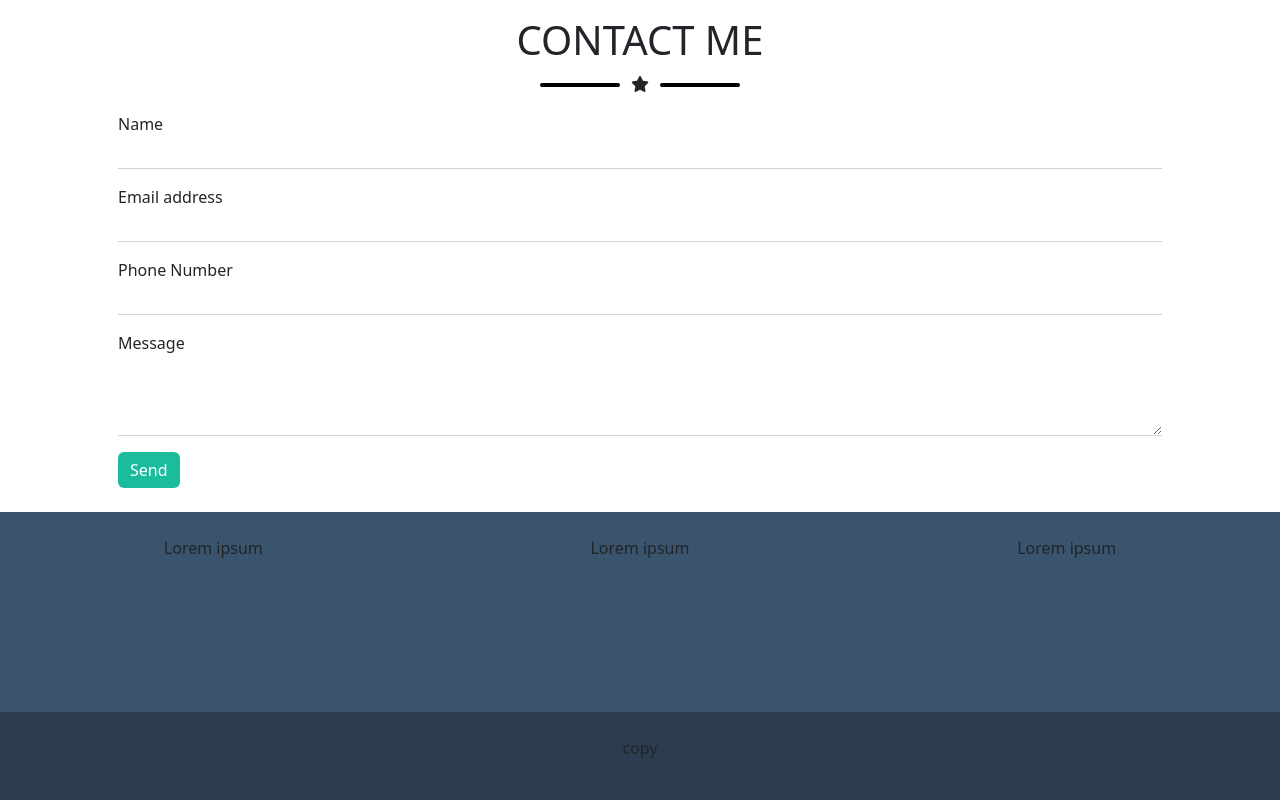
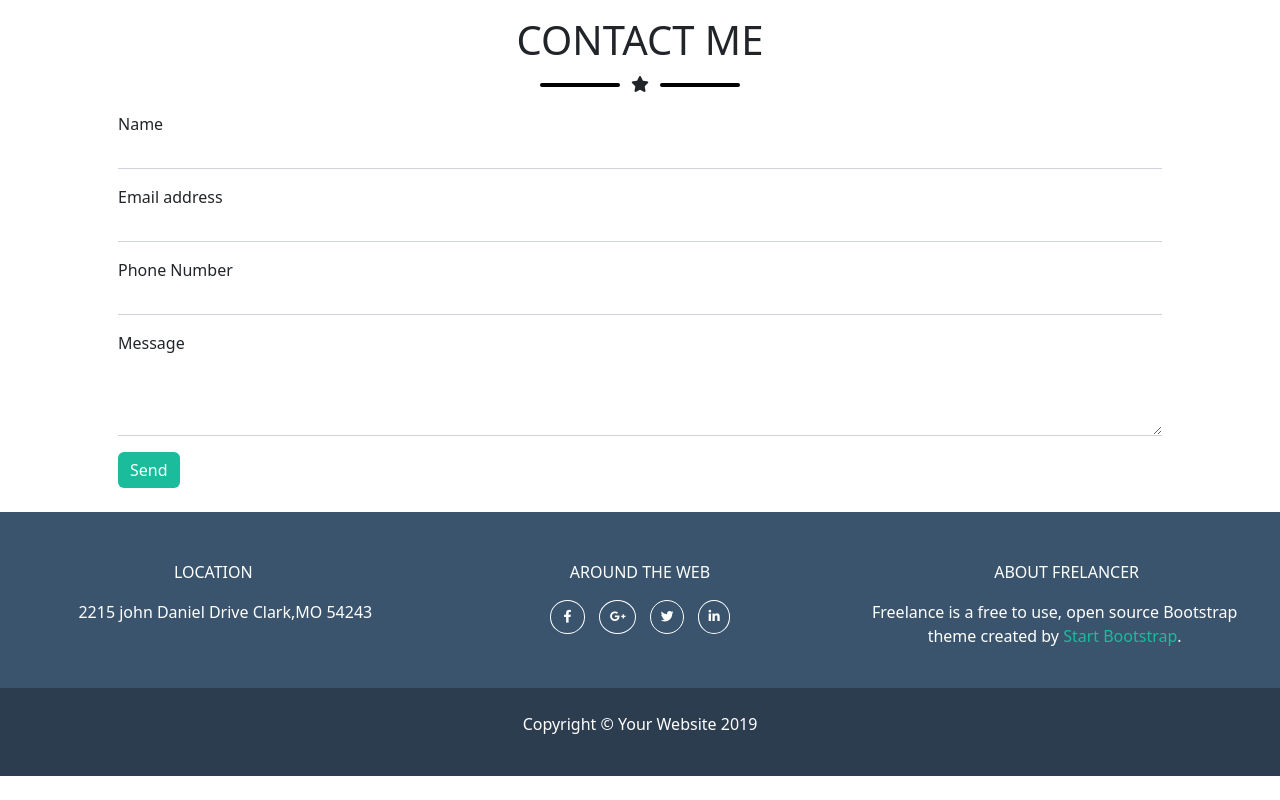
Before and after one commit to RiccardoNestola/html-css-bootstrap-freelancer, a plain HTML site: page index.html in a window 1280 px wide. Shown: the part 1878-2678 px from the top of the page. After the commit the page ends 2654 px from the top, so only its background shows below. Drawn offline with nearby package versions, Linux system fonts and the light colour scheme.

Commit message:
bugfix and complete footer

```diff
--- a/css/style.css
+++ b/css/style.css
@@ -107,14 +107,32 @@ height: 320px;
     border: none;
 }
 
+.my_link{
+    color: #1BBC9C;
+    text-decoration: none;
+
+}
 .footer_top{
     background-color: #3A546D;
-    height:200px;
 }
 
 .footer_bottom{
     background-color: #2D3D50;
 }
+
+.my_social_icon i{
+    padding-top: 0.2rem;
+    font-size: 0.8rem;
+    margin: 0 0.3rem;
+    border: 1px solid white;
+    border-radius: 50%;
+    padding: 0.6rem 0.6rem;
+}
+
+.my_social_icon i.fa-facebook-f{
+    padding: 0.6rem 0.8rem;
+}
+
 
 
 
--- a/index.html
+++ b/index.html
@@ -13,6 +13,7 @@
 <body>
 
     <header>
+      <!-- NAVBAR SECTION -->
       <nav class="navbar fixed-top navbar-dark navbar-expand-lg">
         <div class="container">
           <a class="navbar-brand fw-bold text-uppercase text-white" href="#">Start bootstrap</a>
@@ -21,7 +22,6 @@
           </button>
           <div class="collapse navbar-collapse" id="navbarNav">
             <ul class="nav navbar-nav ms-auto py-3">
-
               <li class="nav-item">
                 <a class="nav-link fw-bold text-white text-uppercase" href="#">Portfolio</a>
               </li>
@@ -38,7 +38,7 @@
     </header>
 
   <main>
-
+    <!-- JUMBO SECTION -->
     <div class="jumbo container-fluid">
       <div class="row">
         <div class="col-12 col-md-12 col-lg-12 py-6 d-flex justify-content-center py-4">
@@ -59,7 +59,7 @@
     </div>
 
 
-
+    <!--TITLE SECTION WITH ROW-->
     <div class="my_cards container">
       <div class="row justify-content-center pt-4">
         <div class="col-12  d-flex justify-content-center pt-4">
@@ -72,30 +72,30 @@
         </div>
       </div>
 
-
+      <!--CARD GRID SYSTEM SECTION -->
       <div class="row justify-content-center g-4">
-        <div class="col-12 col-lg-6 col-xl-4">
+        <div class="col-12 col-md-6 col-lg-4">
           <div class="my_card-1 rounded-4"></div>
         </div>
-        <div class="col-12 col-lg-6 col-xl-4">
+        <div class="col-12 col-md-6 col-lg-4">
           <div class="my_card-2 rounded-4"></div>
         </div>
-        <div class="col-12 col-lg-6 col-xl-4">
+        <div class="col-12 col-md-6 col-lg-4">
           <div class="my_card-3 rounded-4"></div>
         </div>
-        <div class="col-12 col-lg-6 col-xl-4">
+        <div class="col-12 col-md-6 col-lg-4">
           <div class="my_card-4 rounded-4"></div>
         </div>
-        <div class="col-12 col-lg-6 col-xl-4">
+        <div class="col-12 col-md-6 col-lg-4">
           <div class="my_card-5 rounded-4"></div>
         </div>
-        <div class="col-12 col-lg-6 col-xl-4">
+        <div class="col-12 col-md-6 col-lg-4">
           <div class="my_card-6 rounded-4 mb-5"></div>
         </div>
       </div>
     </div>
 
-
+    <!--ABOUT SECTION -->
     <div class="about container-fluid py-4">
       <div class="row justify-content-center pt-4">
         <div class="col-12  d-flex justify-content-center pt-4">
@@ -135,7 +135,7 @@
     </div>
 
 
-
+    <!--CONTACT ME SECTION -->
       <div class="contact_me container py-4">
         <div class="row">
             <div class="col-12  d-flex justify-content-center pt-4">
@@ -177,43 +177,50 @@
 
 
   <footer>
-
+    <!--FOOTER TOP SECTION -->
     <div class="footer_top">
 
       <div class="container-fluid py-4">
         <div class="row">
 
-        <div class="col-4">
-          <div class="my_footer d-flex align-items-center justify-content-center">
-            <p>Lorem ipsum</p>
+          <div class="col-12 pt-4 col-md-4">
+            <div class="my_footer d-flex flex-column align-items-center justify-content-center">
+              <p class="text-white text-uppercase">location</p>
+              <p class="text-white text-center ps-4">2215 john Daniel Drive Clark,MO 54243</p>
+
             </div>
           </div>
 
-        <div class="col-4">
-          <div class="my_footer d-flex align-items-center justify-content-center">
-            <p>Lorem ipsum</p>
+        <div class="col-12 pt-4 col-md-4">
+          <div class="my_footer d-flex flex-column align-items-center justify-content-center">
+            <p class="text-white text-uppercase">around the web</p>
+            <div class="my_social_icon">
+              <i class="text-white fa-brands fa-facebook-f"></i>
+              <i class="text-white fa-brands fa-google-plus-g"></i>
+              <i class="text-white fa-brands fa-twitter"></i>
+              <i class="text-white fa-brands fa-linkedin-in"></i>
+          </div>
           </div>
         </div>
 
-        <div class="col-4">
-          <div class="my_footer d-flex align-items-center justify-content-center">
-            <p>Lorem ipsum</p>
+          <div class="col-12 pt-4 col-md-4">
+            <div class="my_footer d-flex flex-column align-items-center justify-content-center">
+              <p class="text-white text-uppercase">about frelancer</p>
+              <p class="text-white text-center pe-4">Freelance is a free to use, open source Bootstrap theme created by <a class="my_link" href="#">Start Bootstrap</a>.</p>
             </div>
           </div>
-
         </div>
       </div>
     </div>
 
 
-
-
+    <!--FOOTER BOTTOM SECTION -->
     <div class="footer_bottom">
       <div class="container-fluid py-4">
         <div class="row">
           <div class="col-12 col-lg-12 col-xl-12">
             <div class="d-flex align-items-center justify-content-center">
-            <p>copy</p>
+              <p class="text-white">Copyright &copy; Your Website 2019</p>
             </div>
           </div>
         </div>
@@ -223,20 +230,6 @@
   </footer>
 
 
-
-
-
-
-
-
-
-
-
-
-
-
-
-
     <script src="https://cdn.jsdelivr.net/npm/bootstrap@5.2.2/dist/js/bootstrap.bundle.min.js" integrity="sha384-OERcA2EqjJCMA+/3y+gxIOqMEjwtxJY7qPCqsdltbNJuaOe923+mo//f6V8Qbsw3" crossorigin="anonymous"></script>
 
 </body>
```
Lines whose indentation alone changed are shown as unchanged.
